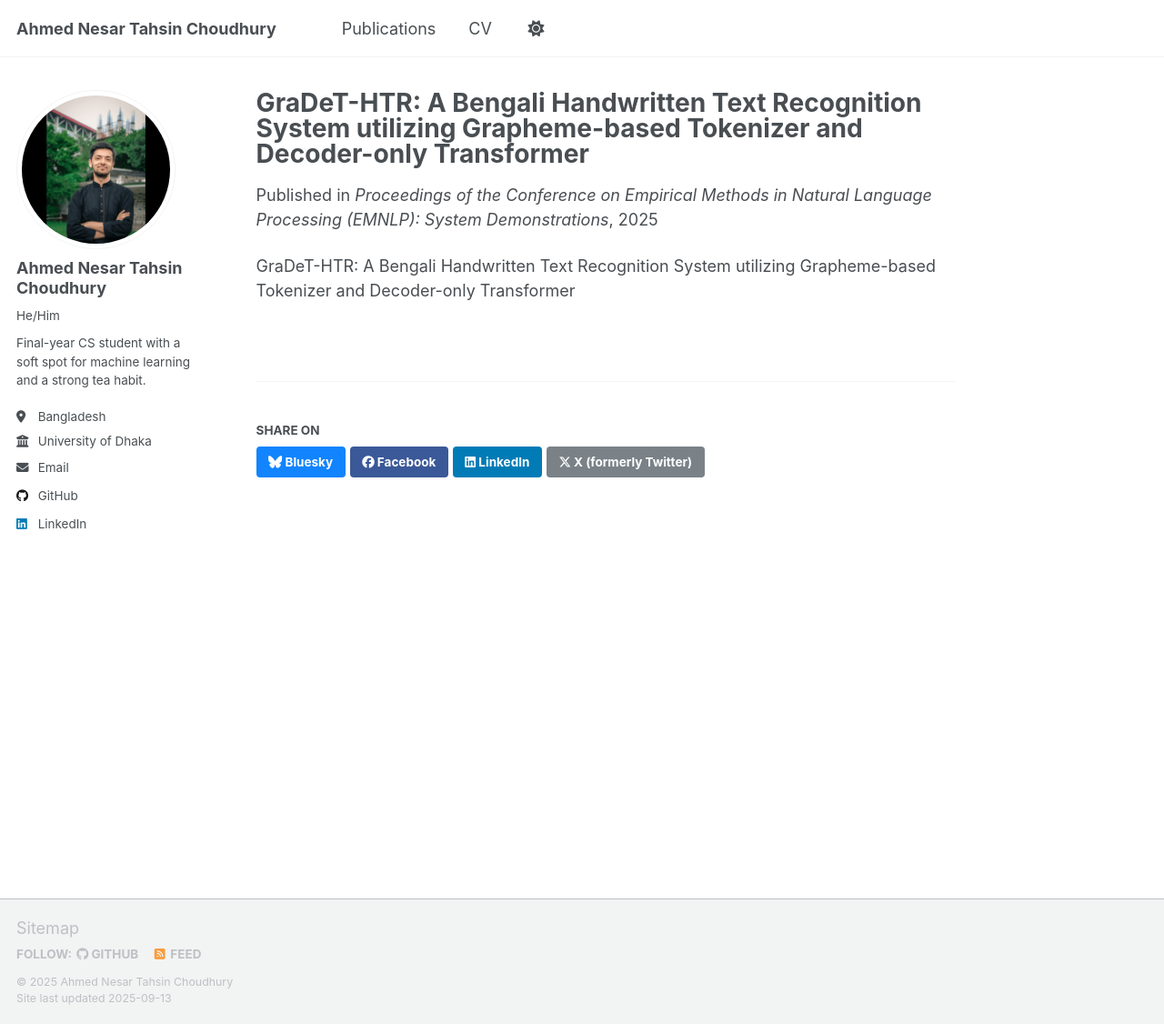
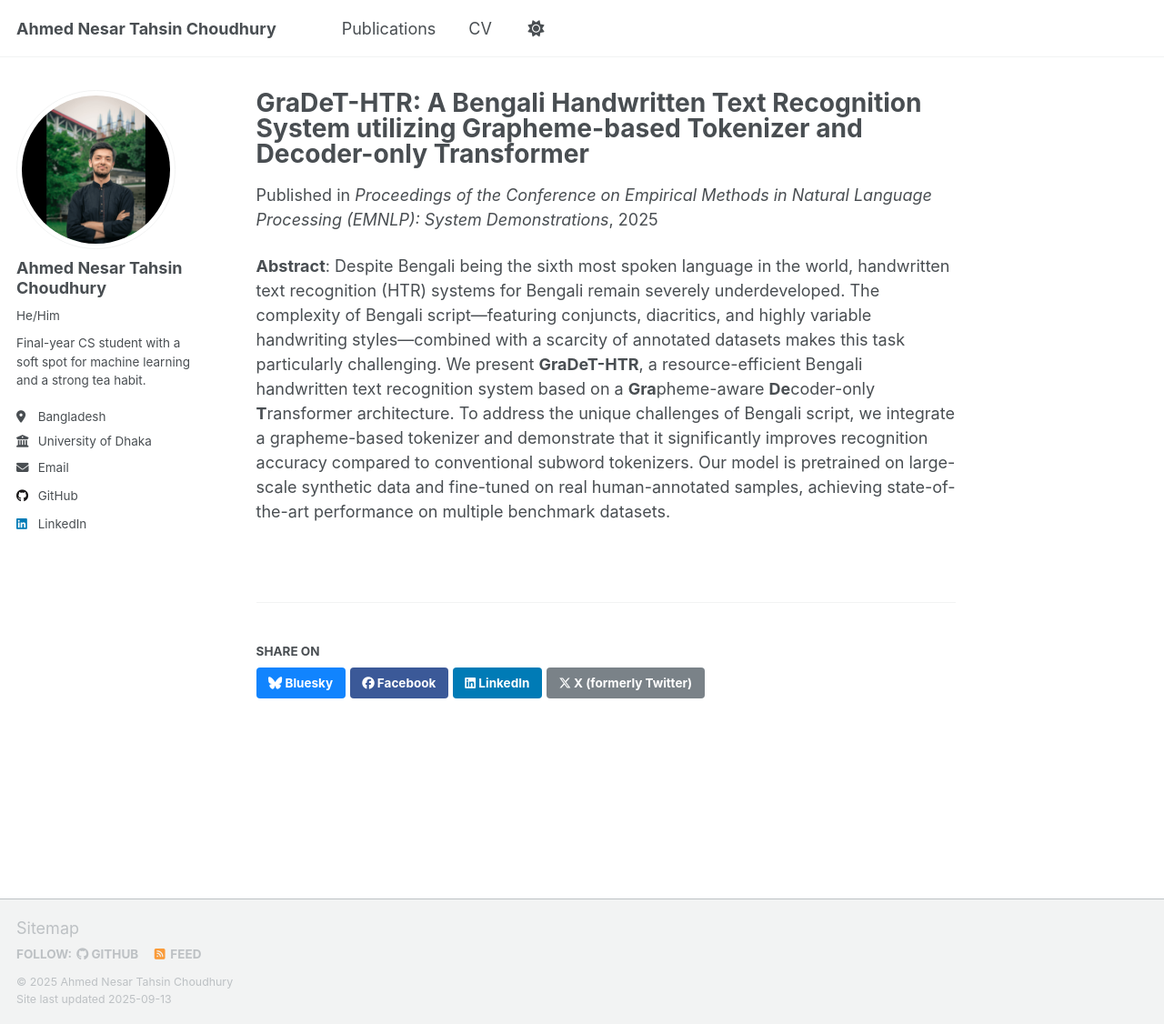
Before and after one commit to tahsinchoudhury/tahsinchoudhury.github.io, a Jekyll site: the page built from _publications/2025-09-10-gradet.md, in a window 1280 px wide and 1126 px high. Shown: the whole window at 91% size. Built offline with Jekyll 4.4.1, drawn with Linux system fonts in a browser that asks for light colours; a script that is not in the unit is left out.

Commit message:
experimenting with publications

```diff
--- a/_publications/2025-09-10-gradet.md
+++ b/_publications/2025-09-10-gradet.md
@@ -10,4 +10,5 @@ paperurl: 'http://academicpages.github.io/files/paper3.pdf'
 # citation: 'Your Name, You. (2024). &quot;Paper Title Number 3.&quot; <i>GitHub Journal of Bugs</i>. 1(3).'
 ---
 
-GraDeT-HTR: A Bengali Handwritten Text Recognition System utilizing Grapheme-based Tokenizer and Decoder-only Transformer
+**Abstract**:
+Despite Bengali being the sixth most spoken language in the world, handwritten text recognition (HTR) systems for Bengali remain severely underdeveloped. The complexity of Bengali script—featuring conjuncts, diacritics, and highly variable handwriting styles—combined with a scarcity of annotated datasets makes this task particularly challenging. We present **GraDeT-HTR**, a resource-efficient Bengali handwritten text recognition system based on a **Gra**pheme-aware **De**coder-only **T**ransformer architecture. To address the unique challenges of Bengali script, we integrate a grapheme-based tokenizer and demonstrate that it significantly improves recognition accuracy compared to conventional subword tokenizers. Our model is pretrained on large-scale synthetic data and fine-tuned on real human-annotated samples, achieving state-of-the-art performance on multiple benchmark datasets.
```
